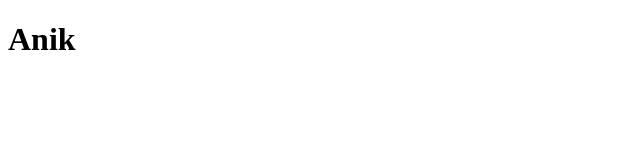
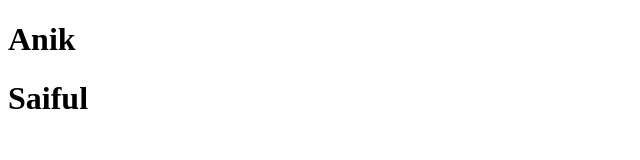
Before and after one commit to dev-aunik/TestRepo, a plain HTML site: page index.html in a window 1280 px wide. Shown: the whole page, without its empty margins (0-640 px from the left). Drawn offline with Linux system fonts and the light colour scheme.

Commit message:
saiful added

```diff
--- a/index.html
+++ b/index.html
@@ -1,11 +1,15 @@
 <!DOCTYPE html>
 <html lang="en">
+
 <head>
     <meta charset="UTF-8">
     <meta name="viewport" content="width=device-width, initial-scale=1.0">
     <title>Document</title>
 </head>
+
 <body>
     <h1>Anik</h1>
+    <h1>Saiful</h1>
 </body>
+
 </html>
```
